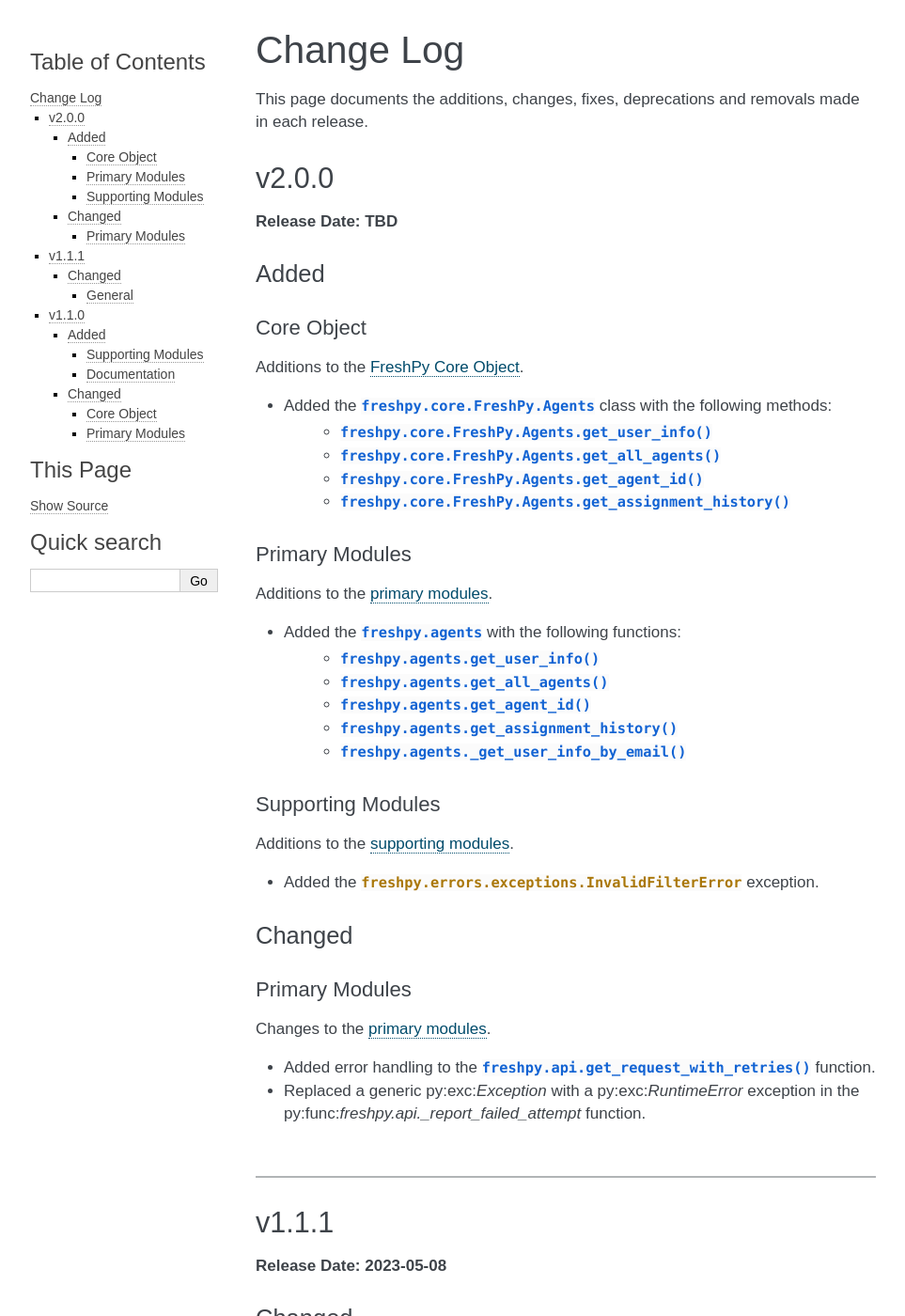
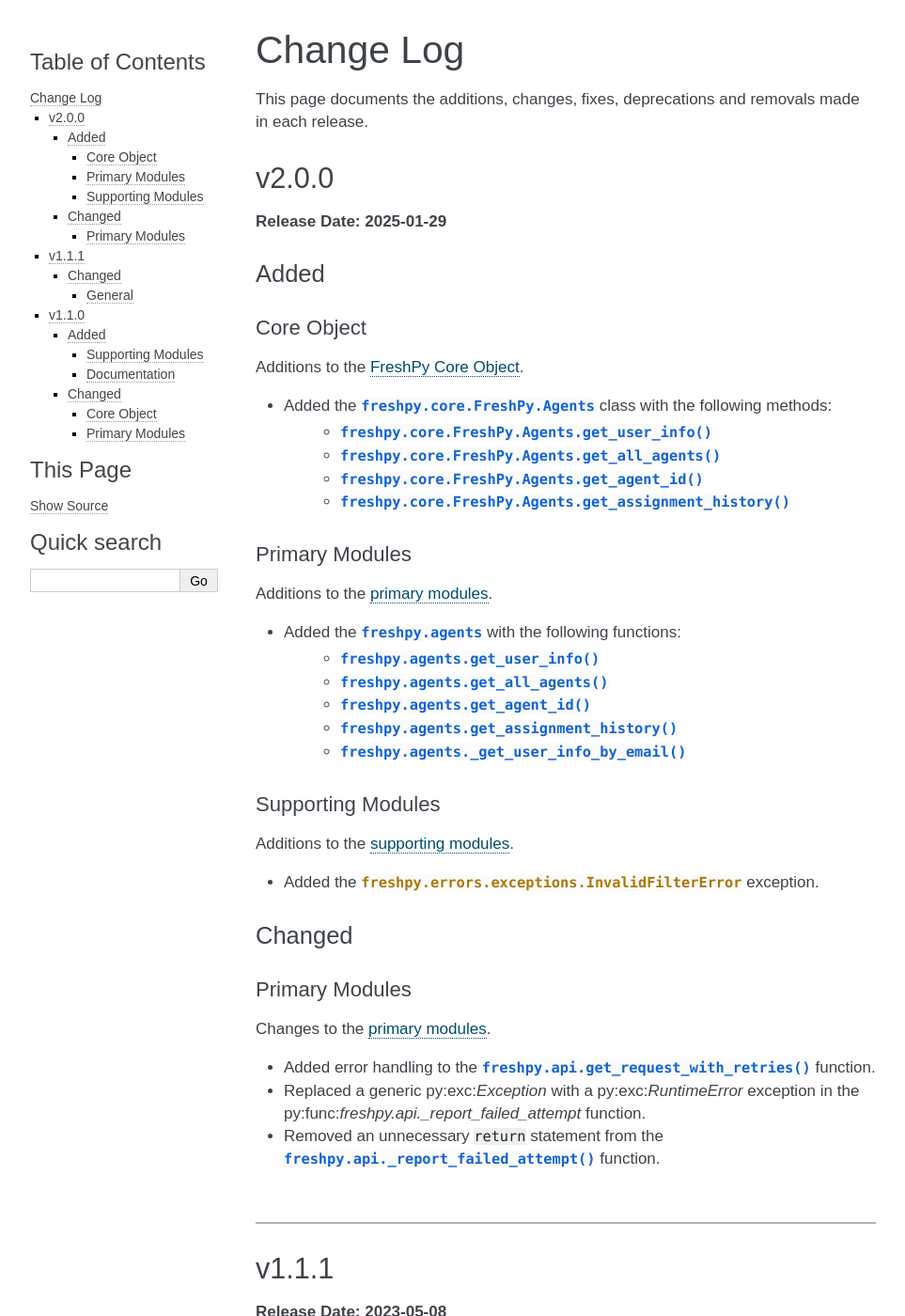
Before and after one commit to jeffshurtliff/freshpy, a Sphinx documentation site: the page built from docs/changelog.rst, in a window 1280 px wide and 1400 px high. Shown: the whole window at 94% size, without its empty margins (148-1111 px from the left). Built offline with Sphinx 7.4.7, drawn with Linux system fonts in a browser that asks for light colours.

Commit message:
Updated the changelog to reflect v2.0.0 changes

```diff
--- a/docs/changelog.rst
+++ b/docs/changelog.rst
@@ -6,7 +6,7 @@ This page documents the additions, changes, fixes, deprecations and removals mad
 ******
 v2.0.0
 ******
-**Release Date: TBD**
+**Release Date: 2025-01-29**
 
 Added
 =====
@@ -48,6 +48,8 @@ Changes to the :doc:`primary modules <primary-modules>`.
 * Added error handling to the :py:func:`freshpy.api.get_request_with_retries` function.
 * Replaced a generic py:exc:`Exception` with a py:exc:`RuntimeError` exception in the
   py:func:`freshpy.api._report_failed_attempt` function.
+* Removed an unnecessary ``return`` statement from the
+  :py:func:`freshpy.api._report_failed_attempt` function.
 
 |
 
```
